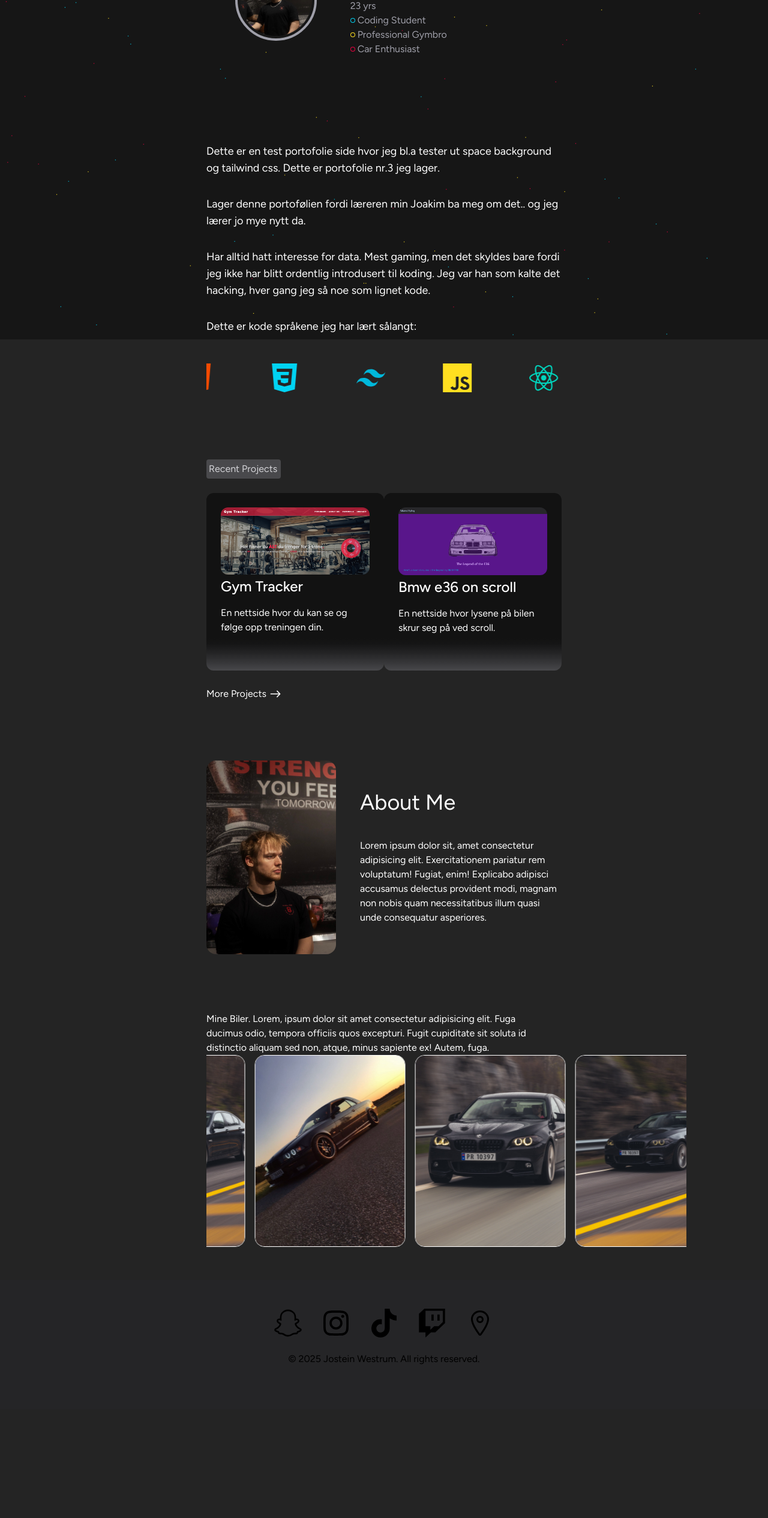
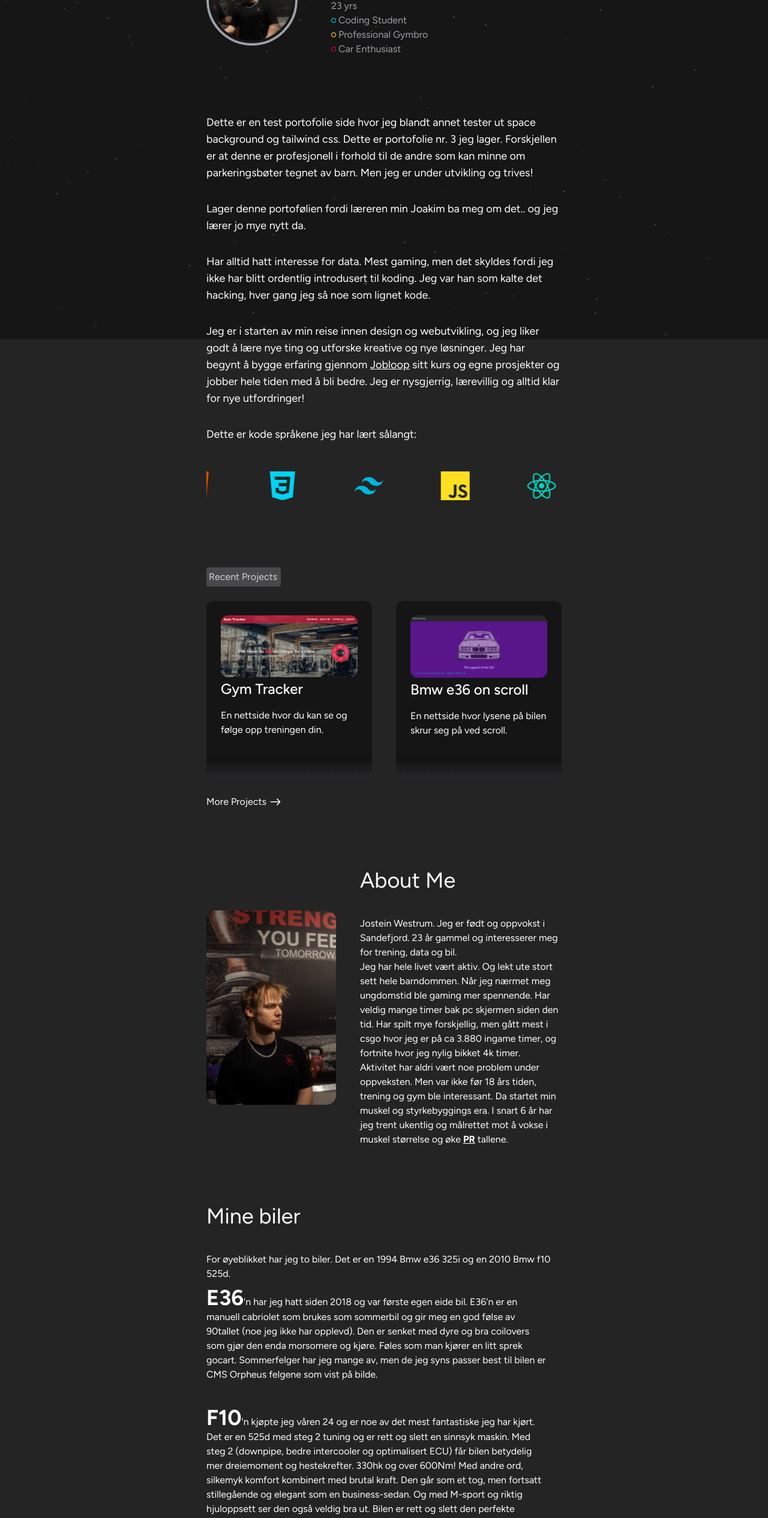
Before and after one commit to Jostein24sfj/react-portfolie-v2, a React (Vite) app: page / in a window 1280 px wide. Shown: the part 234-2765 px from the top of the page at 60% size. Before the commit the page ends 2584 px from the top, so only its background shows below. Built offline with nearby package versions, Linux system fonts and the light colour scheme.

Commit message:
fikset position på bio og profilbilde, lagt til egen tekst på aboutMe og endret farger på prosjekt kortene

```diff
--- a/src/components/AboutMe.jsx
+++ b/src/components/AboutMe.jsx
@@ -1,8 +1,11 @@
 import Slider from "react-slick";
 import "slick-carousel/slick/slick.css";
 import "slick-carousel/slick/slick-theme.css";
+import { useState } from "react";
 
 export default function AboutMe() {
+  const [hovered, setHovered] = useState(false);
+
   const settings = {
     dots: false,
     infinite: true,
@@ -23,32 +26,69 @@ export default function AboutMe() {
     <div className="flex flex-col gap-24">
       <div className="flex gap-10 md:flex-row flex-col items-center justify-center">
         <img
-          className="w-54 rounded-2xl"
+          className="w-54 rounded-2xl hover:scale-102"
           src="/profilBilde.jpg"
           alt="bilde av meg"
         />
         <div className="flex flex-col">
           <h3 className="text-4xl pb-10">About Me</h3>
           <p>
-            Lorem ipsum dolor sit, amet consectetur adipisicing elit.
-            Exercitationem pariatur rem voluptatum! Fugiat, enim! Explicabo
-            adipisci accusamus delectus provident modi, magnam non nobis quam
-            necessitatibus illum quasi unde consequatur asperiores.
+            Jostein Westrum. Jeg er født og oppvokst i Sandefjord. 23 år gammel
+            og interesserer meg for trening, data og bil.
+          </p>
+          <p>
+            Jeg har hele livet vært aktiv. Og lekt ute stort sett hele
+            barndommen. Når jeg nærmet meg ungdomstid ble gaming mer spennende.
+            Har veldig mange timer bak pc skjermen siden den tid. Har spilt mye
+            forskjellig, men gått mest i csgo hvor jeg er på ca 3.880 ingame
+            timer, og fortnite hvor jeg nylig bikket 4k timer.
+          </p>
+          <p>
+            Aktivitet har aldri vært noe problem under oppveksten. Men var ikke
+            før 18 års tiden, trening og gym ble interessant. Da startet min
+            muskel og styrkebyggings era. I snart 6 år har jeg trent ukentlig og
+            målrettet mot å vokse i muskel størrelse og øke{" "}
+            <b
+              onMouseEnter={() => setHovered(true)}
+              onMouseLeave={() => setHovered(false)}
+              className={`${hovered ? "text-xl" : "underline"} `}>
+              {hovered ? "personlig rekord" : "PR"}
+            </b>{" "}
+            tallene.
           </p>
         </div>
       </div>
       <div className="flex flex-col">
+        <h3 className="flex text-4xl pb-10">Mine biler</h3>
+        <p className="pb-2">
+          For øyeblikket har jeg to biler. Det er en 1994 Bmw e36 325i og en
+          2010 Bmw f10 525d.
+        </p>
         <p className="mr-6">
-          Mine Biler. Lorem, ipsum dolor sit amet consectetur adipisicing elit.
-          Fuga ducimus odio, tempora officiis quos excepturi. Fugit cupiditate
-          sit soluta id distinctio aliquam sed non, atque, minus sapiente ex!
-          Autem, fuga.
+          <b className="text-4xl">E36</b>'n har jeg hatt siden 2018 og var
+          første egen eide bil. E36'n er en manuell cabriolet som brukes som
+          sommerbil og gir meg en god følse av 90tallet (noe jeg ikke har
+          opplevd). Den er senket med dyre og bra coilovers som gjør den enda
+          morsomere og kjøre. Føles som man kjører en litt sprek gocart.
+          Sommerfelger har jeg mange av, men de jeg syns passer best til bilen
+          er CMS Orpheus felgene som vist på bilde.
+        </p>
+        <p className="mr-6 pt-10">
+          <b className="text-4xl">F10</b>'n kjøpte jeg våren 24 og er noe av det
+          mest fantastiske jeg har kjørt. Det er en 525d med steg 2 tuning og er
+          rett og slett en sinnsyk maskin. Med steg 2 (downpipe, bedre
+          intercooler og optimalisert ECU) får bilen betydelig mer dreiemoment
+          og hestekrefter. 330hk og over 600Nm! Med andre ord, silkemyk komfort
+          kombinert med brutal kraft. Den går som et tog, men fortsatt
+          stillegående og elegant som en business-sedan. Og med M-sport og
+          riktig hjuloppsett ser den også veldig bra ut. Bilen er rett og slett
+          den perfekte balansen mellom komfort, ytelse og utseende.
         </p>
         <Slider {...settings} className="w-200 max-w-4xl mx-auto">
           {images.map((src, index) => (
             <div key={index} className="px-2">
               <img
-                className="rounded-2xl w-full h-80 object-cover border"
+                className="rounded-2xl w-full h-80 object-cover"
                 src={src}
                 alt={`Slide ${index + 1}`}
               />
--- a/src/components/AppContent.jsx
+++ b/src/components/AppContent.jsx
@@ -19,9 +19,9 @@ export default function AppContent() {
 
   return (
     <>
-      <section className="flex md:flex-row flex-col items-center justify-center">
+      <section className="flex md:flex-row flex-col items-center justify-start">
         <img
-          className="w-34 h-34 rounded-full border-4 border-zinc-400 p-1"
+          className="w-38 h-38 rounded-full border-4 border-zinc-400 p-1"
           src="/IMG_22552.png"
           alt=""
         />
@@ -58,19 +58,36 @@ export default function AppContent() {
         </div>
       </section>
 
-      <section className="grid gap-8 pt-12">
+      <section className="grid gap-8">
         <p className="text-lg">
-          Dette er en test portofolie side hvor jeg bl.a tester ut space
-          background og tailwind css. Dette er portofolie nr.3 jeg lager.
+          Dette er en test portofolie side hvor jeg blandt annet tester ut space
+          background og tailwind css. Dette er portofolie nr. 3 jeg lager.
+          Forskjellen er at denne er profesjonell i forhold til de andre som kan
+          minne om parkeringsbøter tegnet av barn. Men jeg er under utvikling og
+          trives!
         </p>
         <p className="text-lg">
           Lager denne portofølien fordi læreren min Joakim ba meg om det.. og
           jeg lærer jo mye nytt da.
         </p>
         <p className="text-lg">
-          Har alltid hatt interesse for data. Mest gaming, men det skyldes bare
-          fordi jeg ikke har blitt ordentlig introdusert til koding. Jeg var han
-          som kalte det hacking, hver gang jeg så noe som lignet kode.
+          Har alltid hatt interesse for data. Mest gaming, men det skyldes fordi
+          jeg ikke har blitt ordentlig introdusert til koding. Jeg var han som
+          kalte det hacking, hver gang jeg så noe som lignet kode.
+        </p>
+        <p className="text-lg">
+          Jeg er i starten av min reise innen design og webutvikling, og jeg
+          liker godt å lære nye ting og utforske kreative og nye løsninger. Jeg
+          har begynt å bygge erfaring gjennom{" "}
+          <a
+            className="hover:text-[#1973e9] underline"
+            target="_blank"
+            rel="noopener noreferrer"
+            href="https://www.jobloop.no/">
+            Jobloop
+          </a>{" "}
+          sitt kurs og egne prosjekter og jobber hele tiden med å bli bedre. Jeg
+          er nysgjerrig, lærevillig og alltid klar for nye utfordringer!
         </p>
         <p className="text-lg">Dette er kode språkene jeg har lært sålangt:</p>
         <SkillsBar />
--- a/src/components/Layout.jsx
+++ b/src/components/Layout.jsx
@@ -5,7 +5,12 @@ import { useEffect } from "react";
 
 export default function Layout({ children }) {
   useEffect(() => {
-    function createHeader() {
+    let resizeTimeout;
+
+    const createHeader = () => {
+      const existingCanvas = document.querySelector(".finisher-canvas");
+      if (existingCanvas) return;
+
       if (window.FinisherHeader) {
         new window.FinisherHeader({
           count: 100,
@@ -24,22 +29,29 @@ export default function Layout({ children }) {
           shapes: ["c"],
         });
       }
-    }
+    };
 
-    createHeader();
+    const handleActualResize = () => {
+      const oldCanvas = document.querySelector(".finisher-canvas");
+      if (oldCanvas) oldCanvas.remove();
+      createHeader();
+    };
 
-    let resizeTimeout;
     const handleResize = () => {
       clearTimeout(resizeTimeout);
       resizeTimeout = setTimeout(() => {
-        const oldCanvas = document.querySelector(".finisher-canvas");
-        if (oldCanvas) oldCanvas.remove();
-        createHeader();
-      }, 300); // vent 300ms etter siste resize
+        handleActualResize();
+      }, 500);
     };
 
+    createHeader();
     window.addEventListener("resize", handleResize);
-    return () => window.removeEventListener("resize", handleResize);
+
+    return () => {
+      window.removeEventListener("resize", handleResize);
+      const oldCanvas = document.querySelector(".finisher-canvas");
+      if (oldCanvas) oldCanvas.remove();
+    };
   }, []);
 
   return (
--- a/src/components/Projects.jsx
+++ b/src/components/Projects.jsx
@@ -9,8 +9,8 @@ export default function Projects() {
           Recent Projects
         </h3>
       </div>
-      <section className="flex items-center justify-between pt-6">
-        <div className="flex flex-col w-76 md:w-86 h-74 rounded-xl p-6 bg-gradient-to-b from-black/50 to-zinc-400/30 from-80%">
+      <section className="flex flex-col md:flex-row items-center justify-between pt-6 gap-10">
+        <div className="flex flex-col w-96 md:w-86 h-74 rounded-xl p-6 bg-gradient-to-b from-black/40 to-zinc-800 from-85% hover:bg-zinc-700">
           <img
             className="flex rounded-xl"
             src="/gymTracker.png"
@@ -27,7 +27,7 @@ export default function Projects() {
             En nettside hvor du kan se og følge opp treningen din.
           </p>
         </div>
-        <div className="flex flex-col w-76 md:w-86 h-74 rounded-xl p-6 bg-gradient-to-b from-black/50 to-zinc-400/30 from-80%">
+        <div className="flex flex-col w-96 md:w-86 h-74 rounded-xl p-6 bg-gradient-to-b from-black/40 to-zinc-800 from-85% hover:bg-zinc-700">
           <img
             className="flex rounded-xl"
             src="/onScrollTestPage.png"
```
